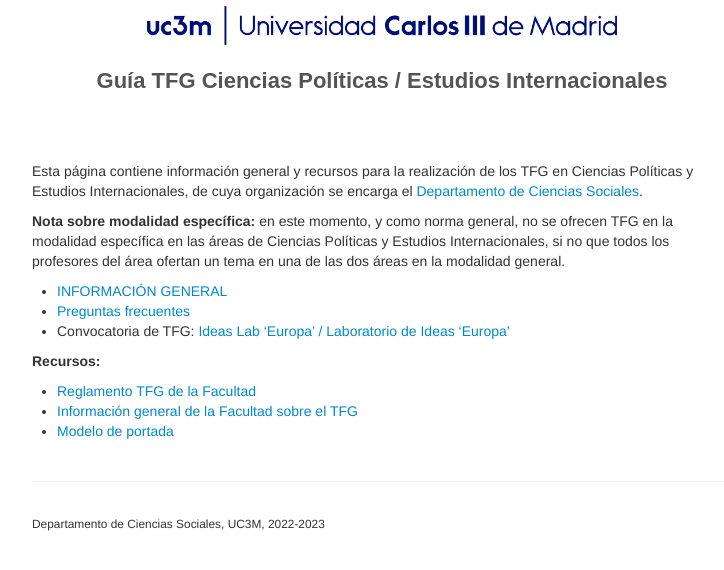
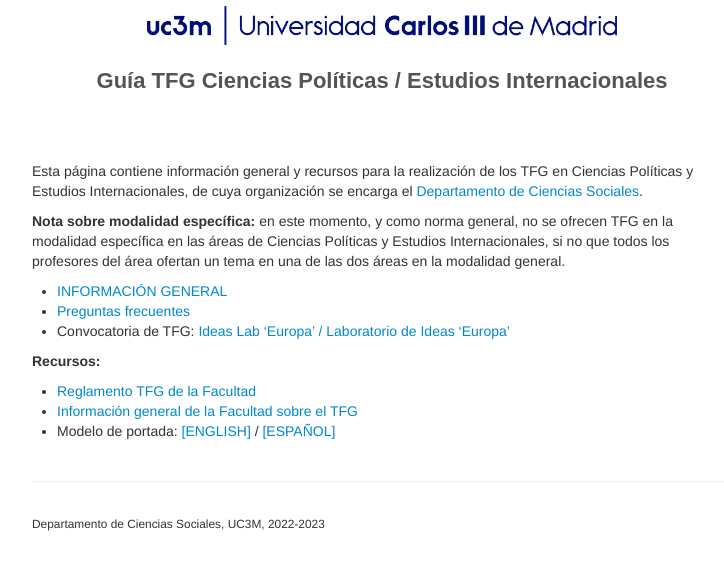
Before and after one commit to franvillamil/TFG, a Jekyll site: the page built from index.md, in a window 1280 px wide. Shown: the top 570 px of the page, without its empty margins (258-982 px from the left). Built offline with Jekyll 4.4.1, drawn with Linux system fonts in a browser that asks for light colours.

Commit message:
Update index.md

```diff
--- a/index.md
+++ b/index.md
@@ -17,4 +17,4 @@ Esta página contiene información general y recursos para la realización de lo
 
 - [Reglamento TFG de la Facultad](files/Reglamento_TFG_Sept_2020_FCSJ.pdf)
 - [Información general de la Facultad sobre el TFG](https://www.uc3m.es/ss/Satellite/SecretariaVirtual/es/TextoDosColumnas/1371241563580/Trabajo_de_Fin_de_Grad)
-- [Modelo de portada](files/modelo_portada.docx)
+- Modelo de portada: [[ENGLISH]](files/modelo_portada_ENG.docx) / [[ESPAÑOL]](files/modelo_portada_ESP.docx)
```
